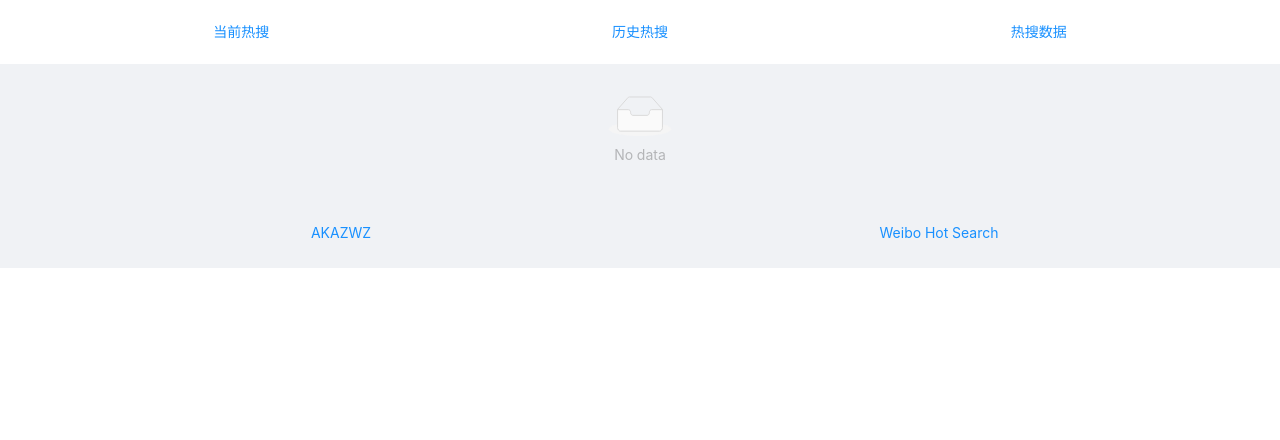
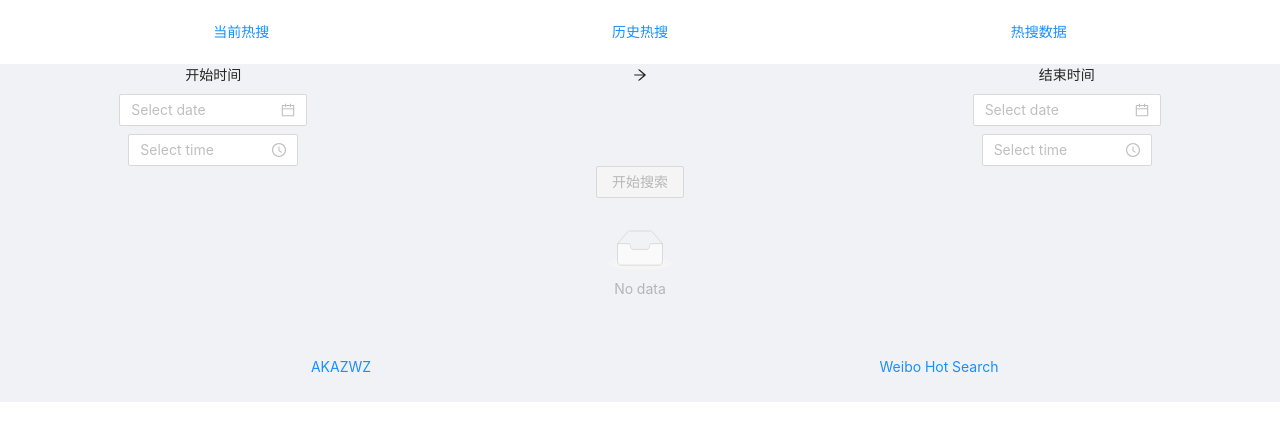
Before and after one commit to akazwz/hot-search-old, a React (Create React App) app: page /history-hot-searches in a window 1280 px wide. Shown: the top 440 px of the page. Built offline with nearby package versions, Linux system fonts and the light colour scheme.

Commit message:
热搜历史界面展示

```diff
--- /dev/null
+++ b/src/components/HotSearches.js
@@ -0,0 +1,11 @@
+import React from 'react';
+
+const HotSearches = () => {
+    return (
+        <div>
+            this is hot searches.
+        </div>
+    );
+};
+
+export default HotSearches;
--- a/src/pages/HistoryHotSearches.js
+++ b/src/pages/HistoryHotSearches.js
@@ -1,12 +1,83 @@
-import React from 'react';
-import {Empty} from 'antd';
+import React, {useState} from 'react';
+import {Empty, DatePicker, Space, TimePicker, Row, Col, Button} from 'antd';
+import {ArrowRightOutlined} from '@ant-design/icons';
+import HotSearches from '../components/HotSearches';
+import {GetHotSearchesByDuration} from "../api/hot-search";
 
 const HistoryHotSearches = () => {
-    return (
-        <div>
-            <Empty image={Empty.PRESENTED_IMAGE_SIMPLE}/>
-        </div>
-    );
-};
+        const [startDateStr, setStartDateStr] = useState('');
+        const [startTimeStr, setStartTimeStr] = useState('-00-00');
+
+        const [endDateStr, setEndDateStr] = useState('');
+        const [endTimeStr, setEndTimeStr] = useState('-00-00');
+
+
+        const [showHotSearches, setShowHotSearches] = useState(false);
+
+        const handleStartDatePickerOnChange = (date, dateString) => {
+            setStartDateStr(dateString);
+        }
+        const handleStartTimePickerOnChange = (time, timeString) => {
+            setStartTimeStr("-" + timeString.slice(0, 2) + "-" + timeString.slice(3, 5));
+        }
+
+        const handleEndDatePickerOnChange = (date, dateString) => {
+            setEndDateStr(dateString);
+        }
+        const handleEndTimePickerOnChange = (time, timeString) => {
+            setEndTimeStr("-" + timeString.slice(0, 2) + "-" + timeString.slice(3, 5));
+        }
+
+        const handleBtnStartToSearchOnClick = () => {
+            const start = startDateStr + startTimeStr;
+            const end = endDateStr + endTimeStr;
+            GetHotSearchesByDuration(start, end)
+                .then((res) => {
+                    console.log(res.data);
+                    if (res.status === 200) {
+                        setShowHotSearches(true);
+                    }
+                })
+                .catch((err) => {
+                    console.log(err);
+                });
+        };
+
+        return (
+            <div>
+                <Row className="date-time-picker">
+                    <Col span={8}>
+                        <Space direction="vertical">
+                            {"开始时间"}
+                            <DatePicker onChange={handleStartDatePickerOnChange}/>
+                            <TimePicker minuteStep={15} format="HH:mm" onChange={handleStartTimePickerOnChange}/>
+                        </Space>
+                    </Col>
+                    <Col span={8}>
+                        <ArrowRightOutlined/>
+                    </Col>
+                    <Col span={8}>
+                        <Space direction="vertical">
+                            {"结束时间"}
+                            <DatePicker onChange={handleEndDatePickerOnChange}/>
+                            <TimePicker minuteStep={15} format="HH:mm" onChange={handleEndTimePickerOnChange}/>
+                        </Space>
+                    </Col>
+                </Row>
+                <Row className="date-time-picker">
+                    <Col span={24}>
+                        <Button
+                            disabled={startDateStr.length !== 10 || endDateStr.length !== 10}
+                            onClick={handleBtnStartToSearchOnClick}
+                        >
+                            开始搜索
+                        </Button>
+                    </Col>
+                </Row>
+                {showHotSearches ? <HotSearches/> : <Empty image={Empty.PRESENTED_IMAGE_SIMPLE}/>}
+            </div>
+        );
+    }
+;
 
 export default HistoryHotSearches;
--- a/src/style/hot-search.less
+++ b/src/style/hot-search.less
@@ -26,3 +26,7 @@
   min-width: 200px;
   width: 50%;
 }
+
+.date-time-picker {
+  text-align: center;
+}
```
